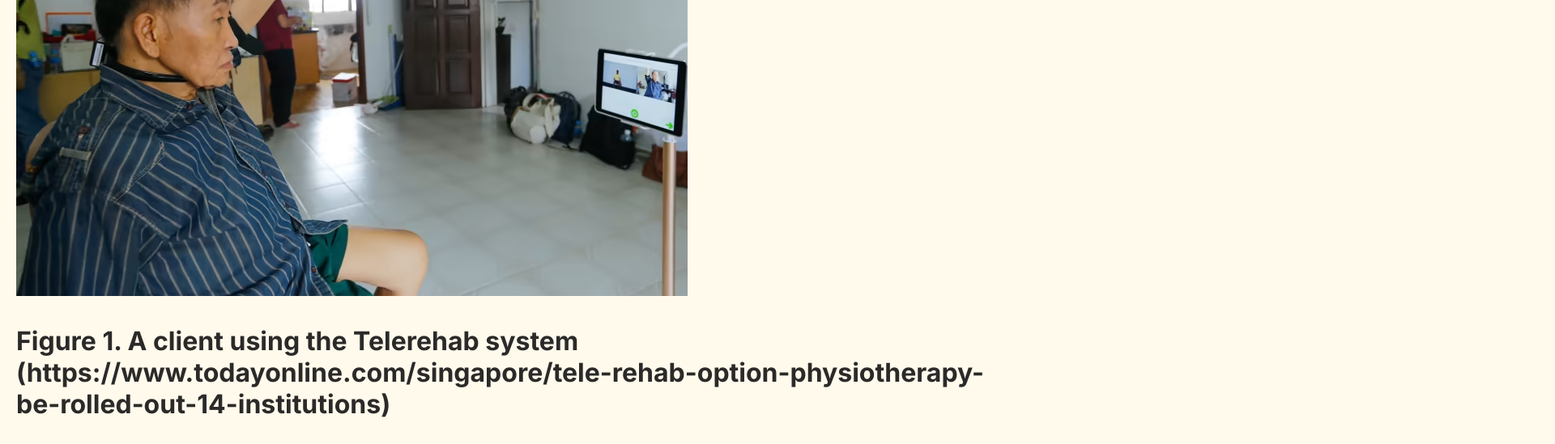
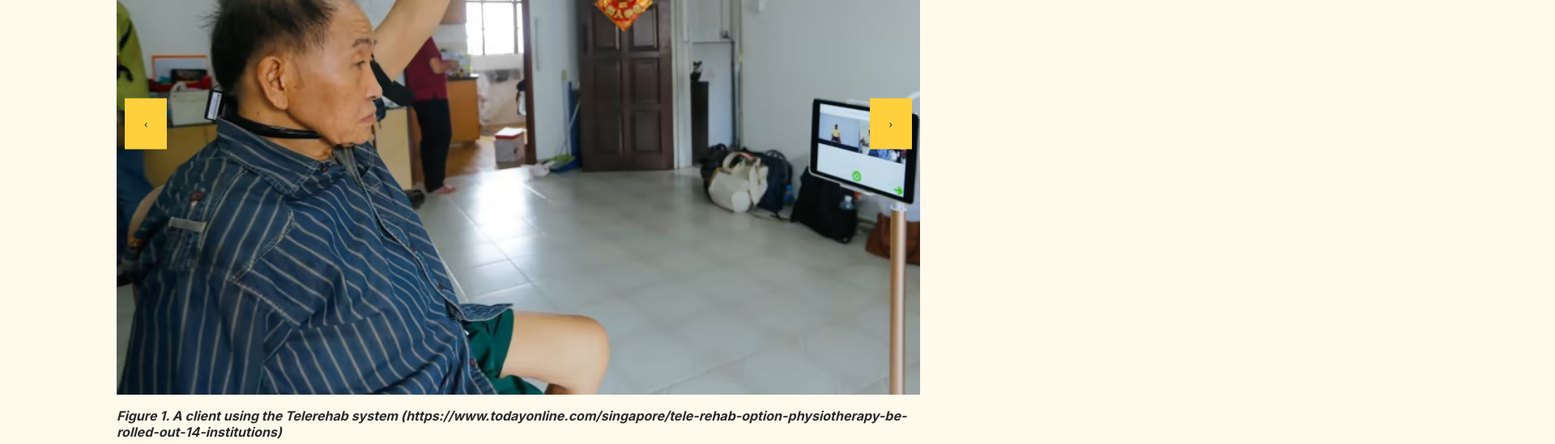
Before and after one commit to liammoreland/Design-for-change, a plain HTML site: page index.html in a window 1280 px wide. Shown: the part 2780-3329 px from the top of the page at 81% size, 1920 px wide, since content can reach past the window. Drawn offline with Linux system fonts and the light colour scheme.

Commit message:
Update styles.css

```diff
--- a/styles.css
+++ b/styles.css
@@ -230,3 +230,50 @@ footer {
 .full-content {
   display: none; /* Ensure content is hidden by default */
 }
+
+.carousel {
+  position: relative;
+  width: 80%;
+  margin: 0 auto;
+  overflow: hidden;
+  background-color: #FFFAEC;
+}
+
+.carousel-container {
+  display: flex;
+  transition: transform 0.5s ease-in-out;
+}
+
+.carousel-slide {
+  min-width: 100%;
+  box-sizing: border-box;
+}
+
+.carousel-slide img {
+  width: 100%;
+  display: block;
+}
+
+.carousel-button {
+  position: absolute;
+  top: 50%;
+  transform: translateY(-50%);
+  background-color: #FFD03C;
+  border: none;
+  color: #2B2A29;
+  padding: 24px;
+  cursor: pointer;
+}
+
+.carousel-button.prev {
+  left: 10px;
+}
+
+.carousel-button.next {
+  right: 10px;
+}
+
+.carousel h3 {
+  font-size: 16px;
+  font-style: italic;
+}
```
